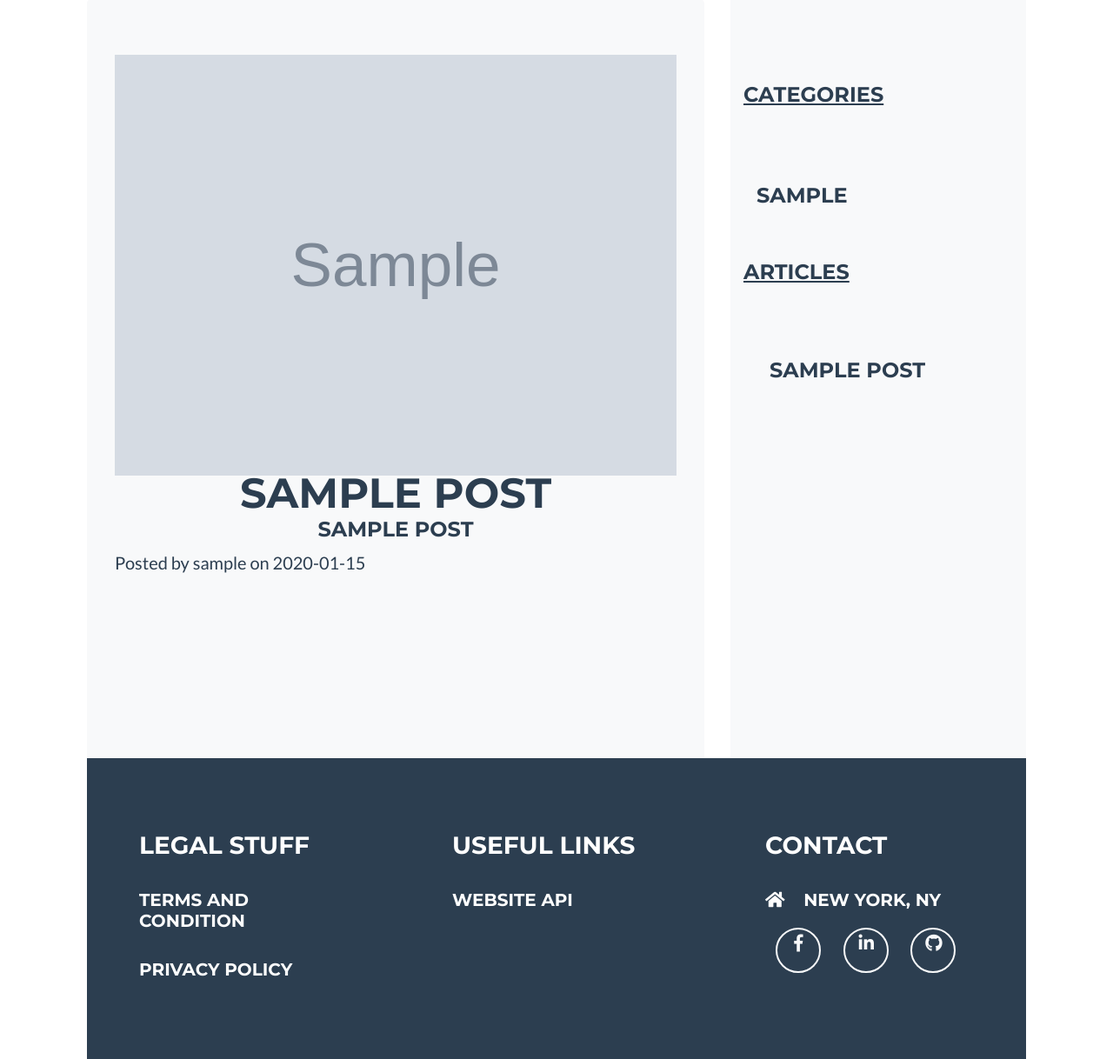
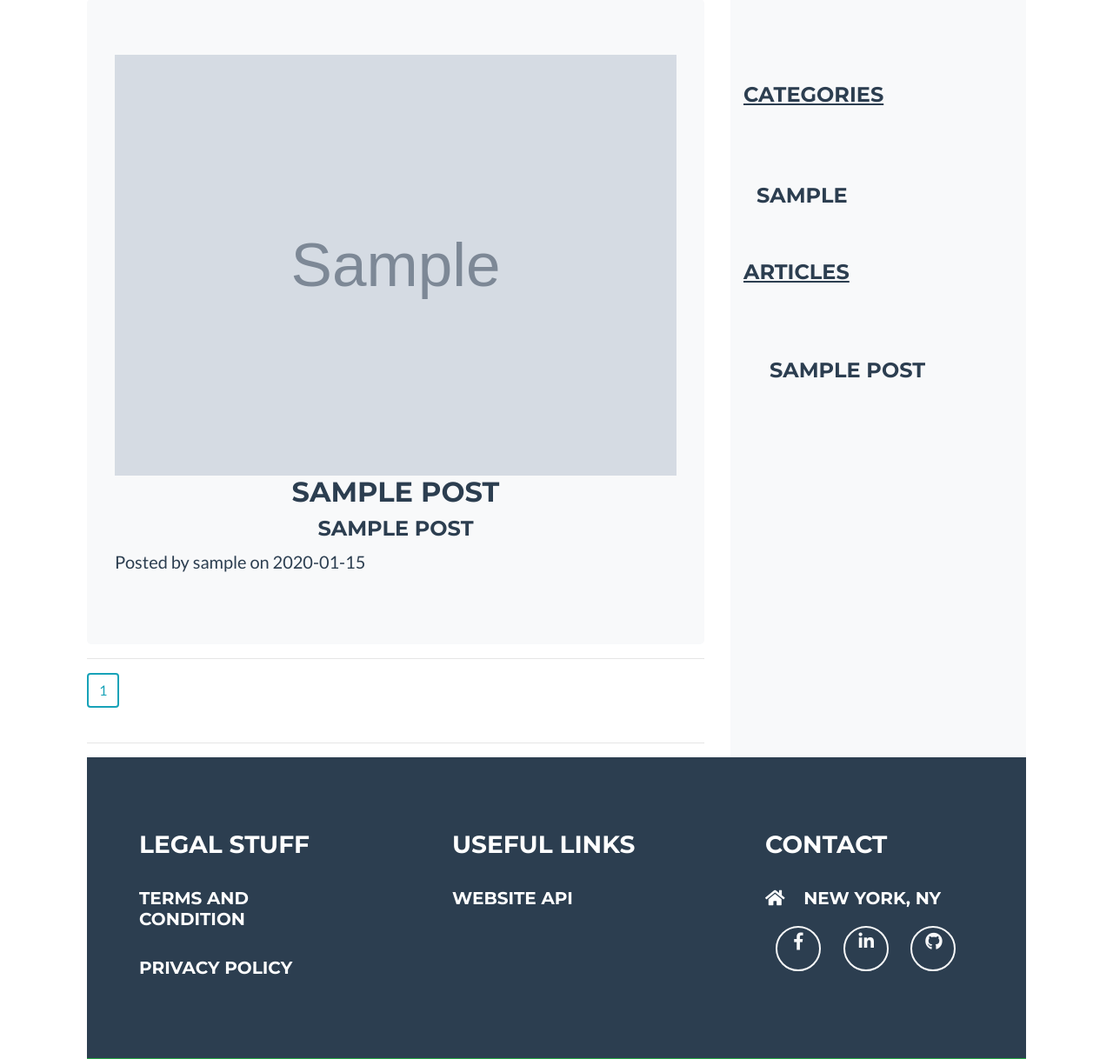
Before and after one commit to GennadiiTurutin/turutin.net, a Flask app: page /blog in a window 1280 px wide. Shown: the part 624-1842 px from the top of the page at 87% size. Run offline with Flask 2, Linux system fonts and the light colour scheme; tables that the repository leaves empty hold one stand-in row (values such as "Sample post"); grey boxes marked "Sample" are stand-in pictures; parts of the project's set-up code (start-up, migrations or seed data) failed here and were passed over; some libraries are stand-ins or nearby versions.

Commit message:
Fixed the height of post

```diff
--- a/app/templates/main/blog.html
+++ b/app/templates/main/blog.html
@@ -52,14 +52,14 @@
         <div class="col-lg-8 col-md-12 mx-auto">
           <hr>
           {% for post in posts.items %}
-          <section class="jumbotron bg-light text-secondary mb-0" >
+          <div class="jumbotron bg-light text-secondary mb-0" >
             <a href="{{ url_for('main.post', post_id = post.id, post_url=slugify(post.title)) }}">
               <div><img src="{{ post.post_image_url }}"></div>
               <h2 class="text-center text-uppercase text-secondary">{{ post.title }}</h2>
               <h4 class="text-center text-uppercase text-secondary">{{ post.subtitle }}</h4>
               <p class="lead text-secondary">Posted by {{ post.user.username }} on {{ post.date }}</p>
             </a>
-          </section>
+          </div>
           <hr>
           {% endfor %}
 
```
